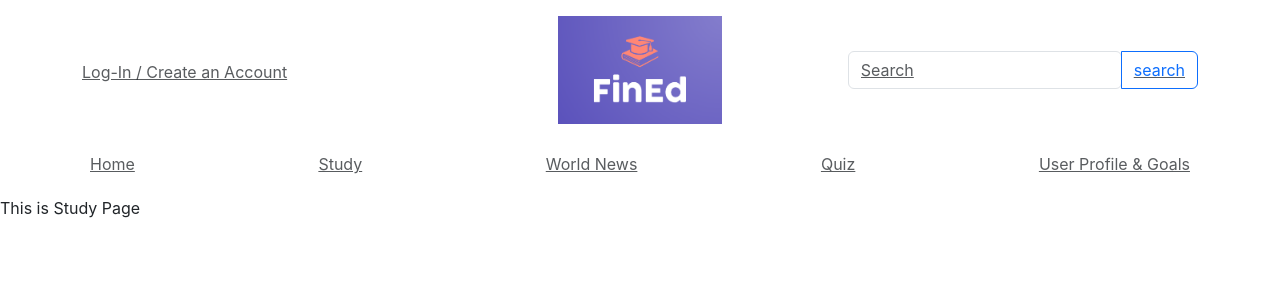
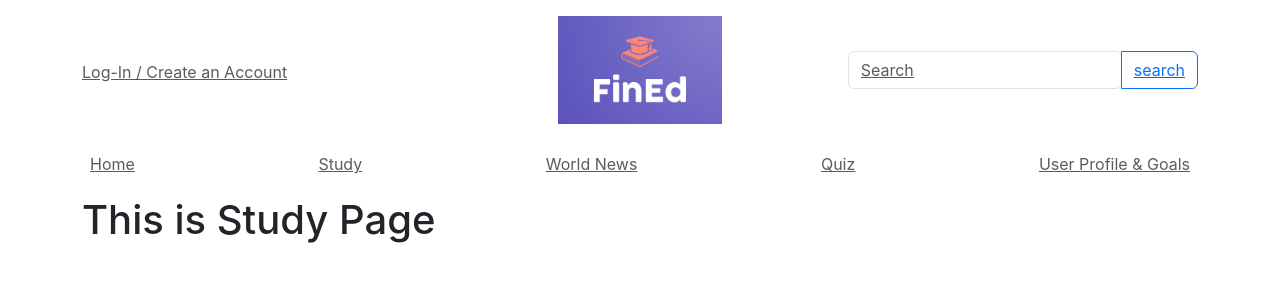
Before and after one commit to anshuman2601/momoneynoloans, a React (Create React App) app: page /study in a window 1280 px wide. Shown: the top 300 px of the page. Built offline with nearby package versions, Linux system fonts and the light colour scheme.

Commit message:
formatting

```diff
--- a/src/Study.js
+++ b/src/Study.js
@@ -5,9 +5,11 @@ function Study() {
   return (
     <div>
     <Navbar />
+    <main role="main" class="container">
+    <h1>This is Study Page</h1>
 
-    This is Study Page
 
+    </main>
     </div>
 
 
```
